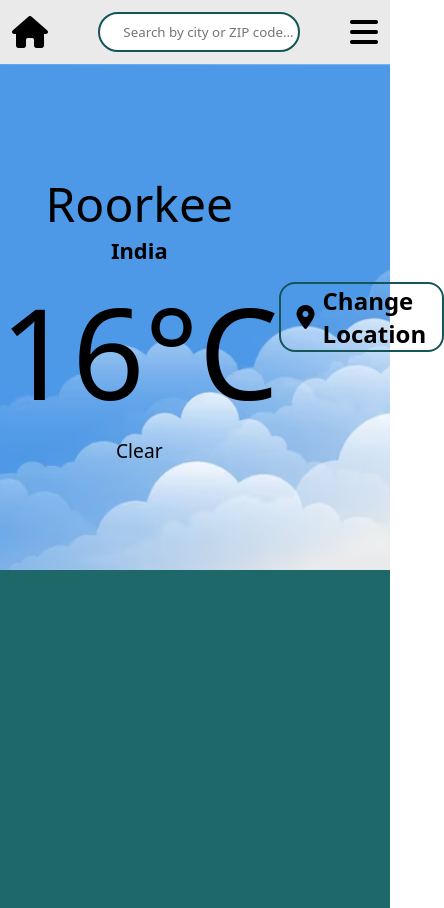
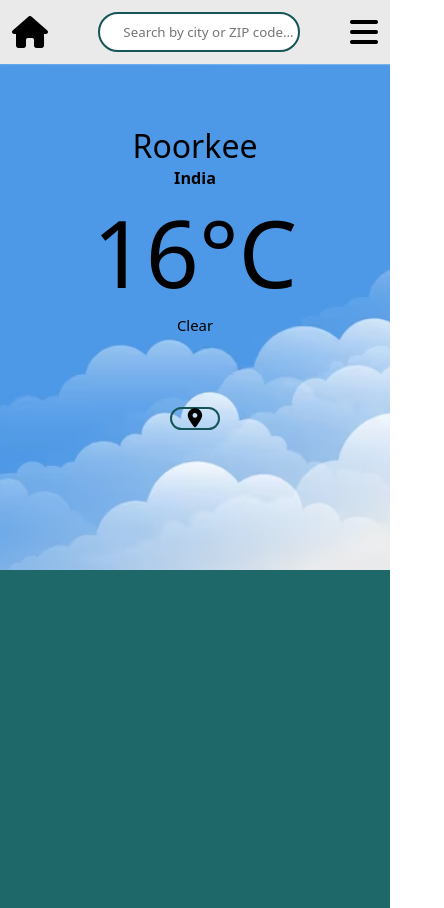
Before and after one commit to Madhav64OP/WeatherApp, a plain HTML site: page index.html in a window 390 px wide. Shown: the whole page, 444 px wide, since content can reach past the window. Drawn offline with Linux system fonts and the light colour scheme.

Commit message:
Changed Style

```diff
--- a/style.css
+++ b/style.css
@@ -148,3 +148,38 @@ main{
     align-items: center;
     flex-direction: column;
 }
+
+@media  screen and (max-width : 768px) {
+    .baap{
+        display: flex;
+        flex-direction: column;
+    }
+    .cityname{
+        font-size: 2rem;
+    }
+    .country{
+        font-size: 1.01rem;
+    }
+    .temp{
+        font-size: 5.8rem;
+    }
+    .weatherstat{
+        font-size: 0.93rem;
+    }
+    .mainc{
+        margin-top: -5rem;
+    }
+    .loclogo{
+        margin-top: -13rem;
+        width: 40%;
+    }
+    .loclogochotu p,i{
+        font-size: 1.2rem;
+    }
+}
+@media  screen and (max-width : 510px) {
+    .loclogochotu p{
+        display: none;
+        font-size: 10rem;
+    }
+}
```
